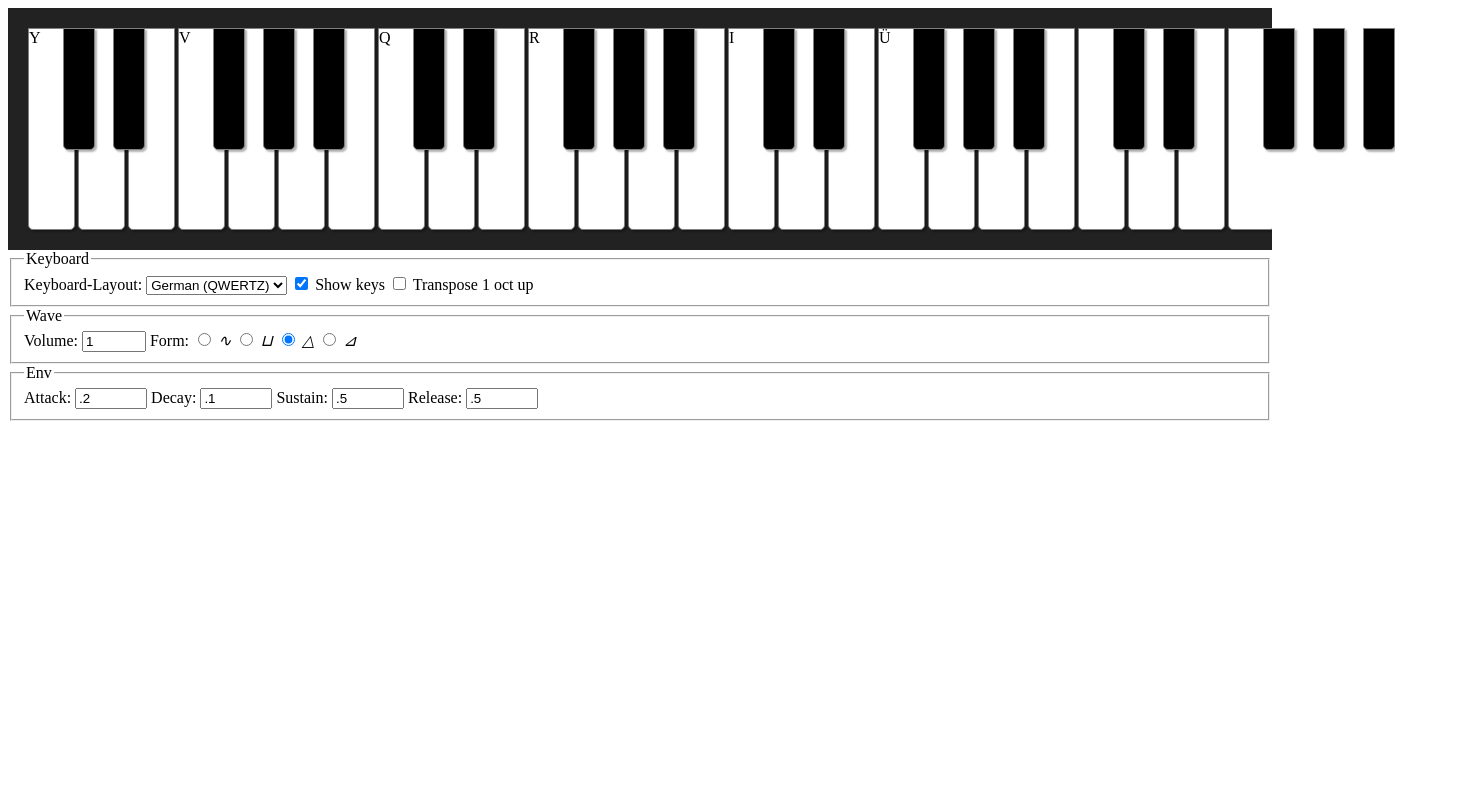
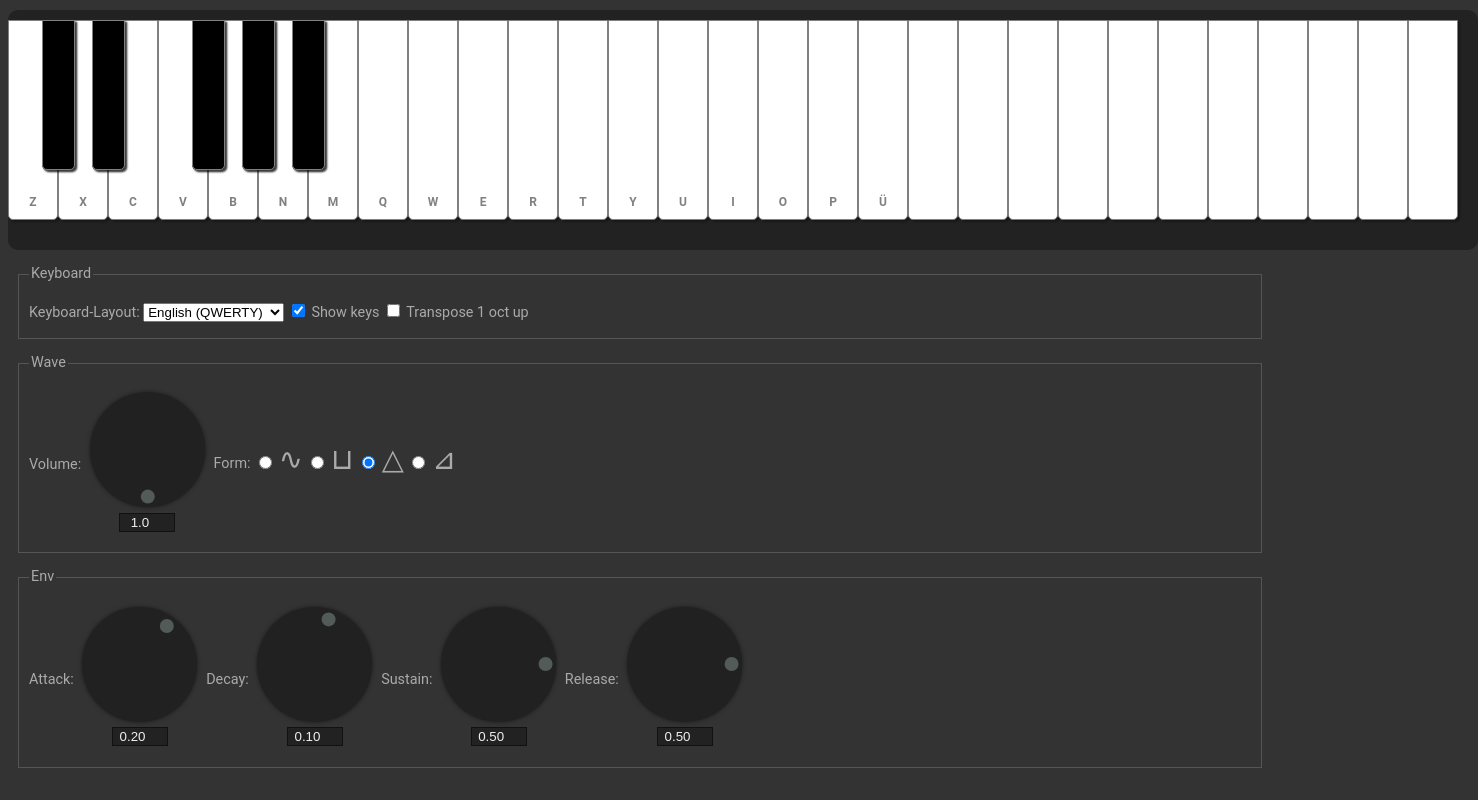
Before and after one commit to jfbt2007/entregafinal12, a plain HTML site: page index.html in a window 1280 px wide. Shown: the whole page, 1478 px wide, since content can reach past the window. Drawn offline with nearby package versions, Linux system fonts and the light colour scheme; some packages are replaced by stand-ins of ours.

Commit message:
teclado que suena

```diff
--- a/index.html
+++ b/index.html
@@ -2,10 +2,7 @@
 <html lang="en">
 <head>
 	<link rel="stylesheet" href="styles/stylekeyboard.css">
-	<script src="https://cdnjs.cloudflare.com/ajax/libs/jquery/3.2.1/jquery.js"></script>
-<script src="https://cdnjs.cloudflare.com/ajax/libs/p5.js/0.5.16/p5.js"></script>
-<script src="https://cdnjs.cloudflare.com/ajax/libs/p5.js/0.5.16/addons/p5.sound.js"></script>
-	<script src="scrpit/scrpit.js"></script>
+
     <meta charset="UTF-8">
     <meta name="viewport" content="width=device-width, initial-scale=1.0">
     <title>Document</title>
@@ -122,5 +119,9 @@
     <input type="number" name="release" class="knobby" min="0" max="2" step=".01" value=".5">
   </label>
 </fieldset>
+<script src="https://cdnjs.cloudflare.com/ajax/libs/jquery/3.2.1/jquery.js"></script>
+<script src="https://cdnjs.cloudflare.com/ajax/libs/p5.js/0.5.16/p5.js"></script>
+<script src="https://cdnjs.cloudflare.com/ajax/libs/p5.js/0.5.16/addons/p5.sound.js"></script>
+	<script src="scrpit/scrpit.js"></script>
 </body>
 </html>
--- a/scrpit/scrpit.js
+++ b/scrpit/scrpit.js
@@ -6,6 +6,18 @@
  * Version: 0.1 (2015-05-13)
  *
  */
+function touchStarted() {
+  if (getAudioContext().state !== 'running') {
+    getAudioContext().resume();
+  }
+}
+
+// También por si acaso el usuario usa el ratón
+$(document).one('mousedown', function() {
+  if (getAudioContext().state !== 'running') {
+    getAudioContext().resume();
+  }
+});
 (function ($) {
     $.fn.knobby = function (options) {
         var instanceIsPressed = [];
--- a/styles/stylekeyboard.css
+++ b/styles/stylekeyboard.css
@@ -1,36 +1,127 @@
-/* Estilos corregidos para que las teclas se posicionen una tras otra */
+/* --- Estilos base --- */
+body {
+    -webkit-backface-visibility: hidden;
+    font: 0.9em "Roboto", sans-serif;
+    line-height: 2.0;
+    background: #333;
+    color: #aaa;
+}
+
+i {
+    font-size: 2em;
+    font-style: normal;
+}
+
+/* --- Contenedor del Teclado --- */
+div.keyboard {
+    position: relative;
+    margin: 10px auto;
+    height: 220px;
+    width: 1450px; /* Asegúrate de que tu pantalla sea ancha o usa overflow */
+    user-select: none;
+    -webkit-user-select: none;
+    background: #222;
+    padding: 10px;
+    border-radius: 10px;
+}
+
+/* --- Teclas Blancas --- */
 .key {
-  position: relative; /* Cambiado de absolute a relative para flujo horizontal */
-  display: inline-block;
+    position: absolute;
     background: white;
     height: 200px;
-  width: 45px;
+    width: 50px; /* Antes @keyWidth */
     box-shadow: 2px 2px 2px rgba(0, 0, 0, 0.3);
     cursor: pointer;
     border-radius: 0 0 5px 5px;
-  vertical-align: top;
+    box-sizing: border-box;
+    transition: all .2s ease;
     border: 1px solid gray;
-  z-index: 1;
-  margin-right: -1px; /* Para que los bordes no se dupliquen */
+    z-index: 90;
 }
 
+.key k {
+    position: absolute;
+    bottom: 5px;
+    left: 0;
+    width: 100%;
+    text-align: center;
+    color: gray;
+    font-size: 12px;
+    font-weight: bold;
+}
+
+/* --- Teclas Negras (Cross) --- */
 .key.cross {
-  position: absolute; /* Las negras sí deben ser absolutas */
-  height: 120px;
-  width: 30px;
+    height: 150px; /* Antes @keyHeight * @crossHeightRatio */
     background: black;
-  z-index: 2;
-  margin-left: -15px; /* Las centra entre dos blancas */
+    width: 33px;  /* Antes @keyWidth * @crossWidthRatio */
+    z-index: 100;
+    margin-left: 33.5px; /* Para centrarlas entre blancas */
 }
 
 .key.active {
     background: orange !important;
+    transform: translate3d(0, 2px, 0);
 }
 
-.keyboard {
+/* --- Posicionamiento de Notas (Simulando la lógica de LESS) --- */
+.c { left: 0px; }
+.d { left: 50px; }
+.e { left: 100px; }
+.f { left: 150px; }
+.g { left: 200px; }
+.a { left: 250px; }
+.b { left: 300px; }
+
+/* Desplazamiento por Octavas (7 teclas x 50px = 350px por octava) */
+.zero { margin-left: 0px; }
+.one { margin-left: 350px; }
+.two { margin-left: 700px; }
+.three { margin-left: 1050px; }
+.four { margin-left: 1400px; }
+
+/* --- Estilos de los Knobs (Knobby Plugin) --- */
+.knobby-wrap {
+    padding: 5px;
+    display: inline-block;
+    vertical-align: middle;
+    text-align: center;
+}
+
+.knobby-knob {
     display: block;
-  white-space: nowrap;
-  overflow-x: auto;
-  padding: 20px;
+    position: relative;
+    width: 60px;
+    height: 60px;
+    border-radius: 100%;
+    background: #212121;
+    box-shadow: 0 0 4px rgba(0, 0, 0, 0.5);
+}
+
+.knobby-handle {
+    position: absolute;
+    width: 6px;
+    height: 6px;
+    left: 50%;
+    top: 50%;
+    margin-top: -3px;
+    margin-left: -3px;
+    background: #525b58;
+    border-radius: 100%;
+}
+
+.knobby-input {
+    margin-top: 5px;
     background: #222;
+    color: #eee;
+    border: 1px solid #111;
+    width: 50px;
+    text-align: center;
 }
+
+fieldset {
+    border: 1px solid #555;
+    margin: 10px;
+    padding: 10px;
+}
```
Lines whose indentation alone changed are shown as unchanged.
